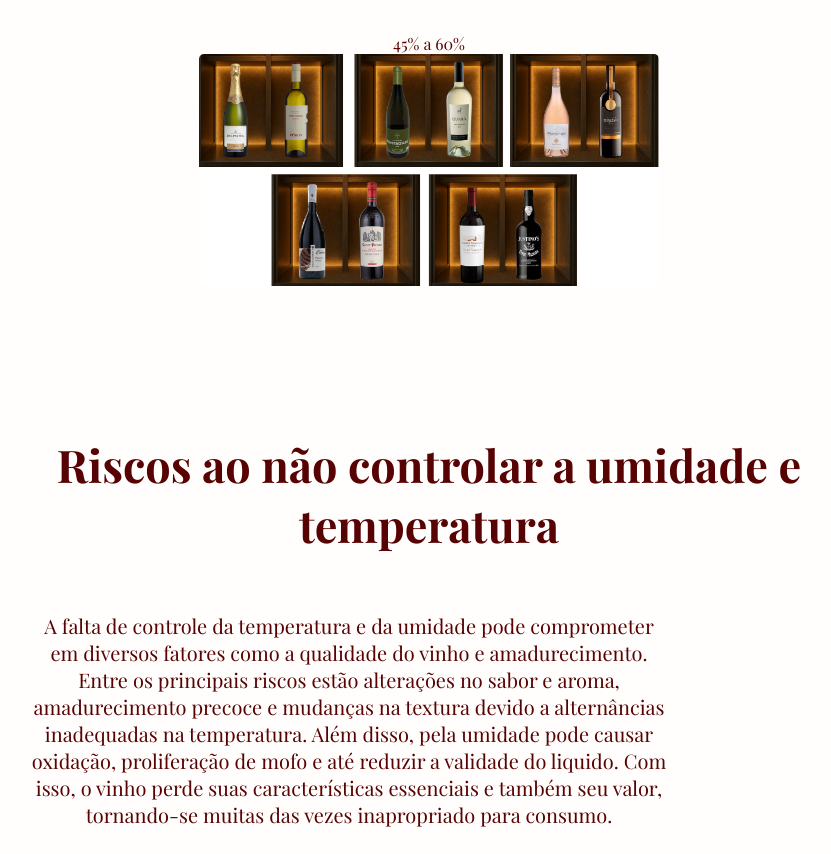
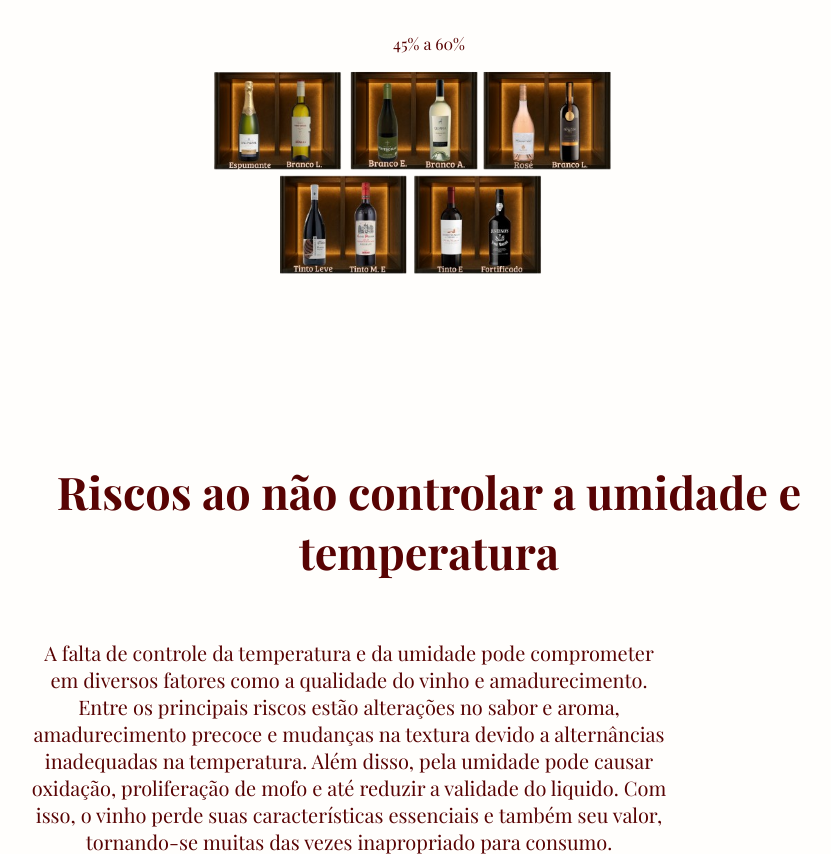
Before and after one commit to JhoelDiego2/LOFHEL, a plain HTML site: page public/vinhos.html in a window 1280 px wide. Shown: the part 1645-2499 px from the top of the page, without its empty margins (211-1042 px from the left). Drawn offline with nearby package versions, Linux system fonts and the light colour scheme; a web font is replaced by a local one.

Commit message:
atualizando sobre vinhos

```diff
--- a/public/vinhos.html
+++ b/public/vinhos.html
@@ -118,7 +118,7 @@
 
                             <div class="garrafa">
                                 <p>45% a 60%</p>
-                                <img src="assets/UMIDADE.png" alt="umidade das garrafas">
+                                <img src="assets/vinhosGarrafas.png" alt="umidade das garrafas">
                                 <!-- <h2>VINHO TINTO</h2>
                         </div>
 
```
Also changed, not shown: public/assets/vinhosGarrafas.png (added).
